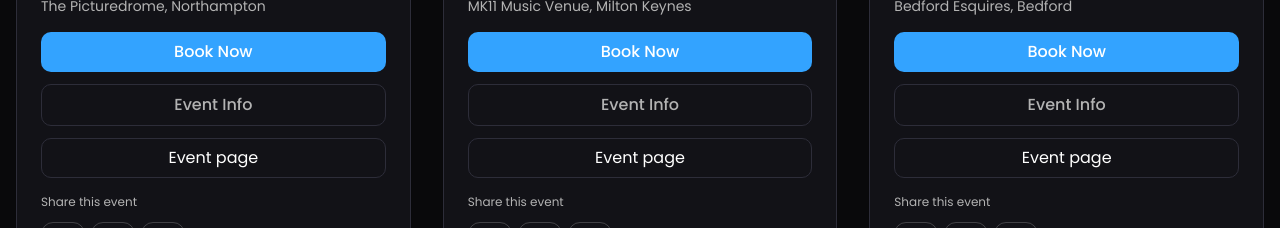
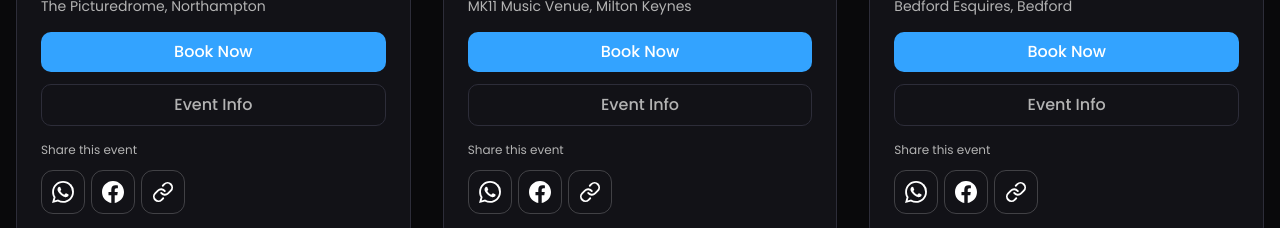
Before and after one commit to boomeventsuk/boom-events-new-011225, a React (Vite) app: page / in a window 1280 px wide. Shown: the part 2200-2428 px from the top of the page. Built offline with nearby package versions, Linux system fonts and the light colour scheme.

Commit message:
Remove redundant event page button

```diff
--- a/src/components/EventCard.tsx
+++ b/src/components/EventCard.tsx
@@ -186,13 +186,6 @@ export const EventCard: React.FC<EventCardProps> = ({
           >
             Event Info
           </button>
-
-          <a
-            href={eventUrl}
-            className="inline-flex items-center justify-center h-10 w-full px-4 py-2 border border-border rounded-md hover:bg-accent transition-colors"
-          >
-            Event page
-          </a>
         </div>
 
         <p className="text-xs text-muted-foreground mb-2 mt-4">Share this event</p>
```
